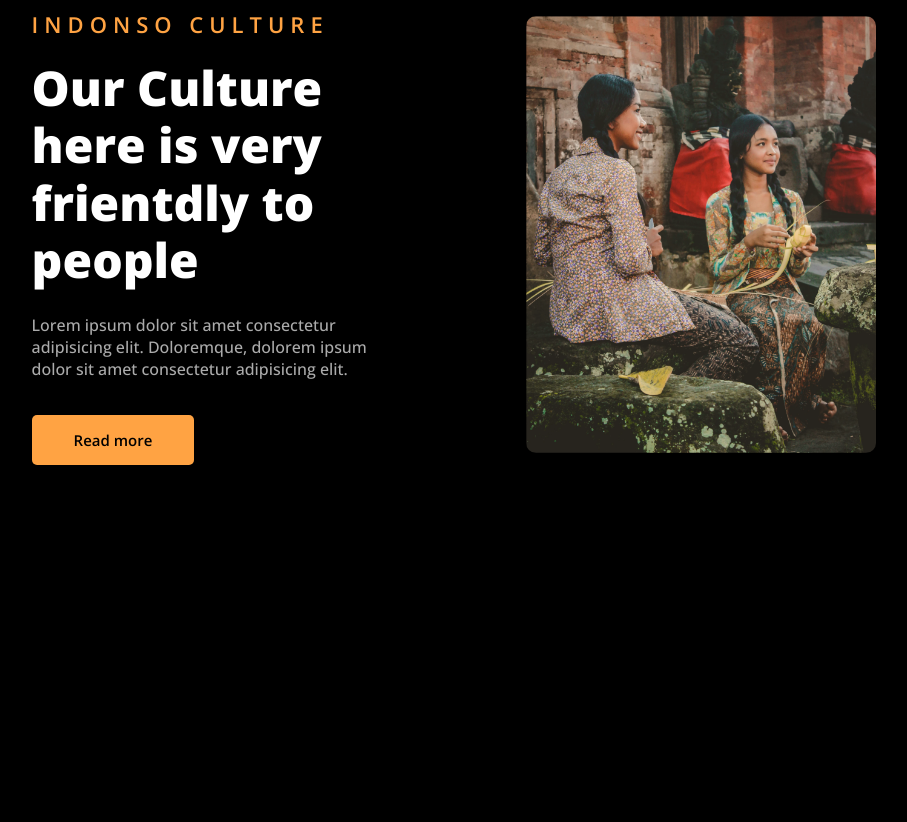
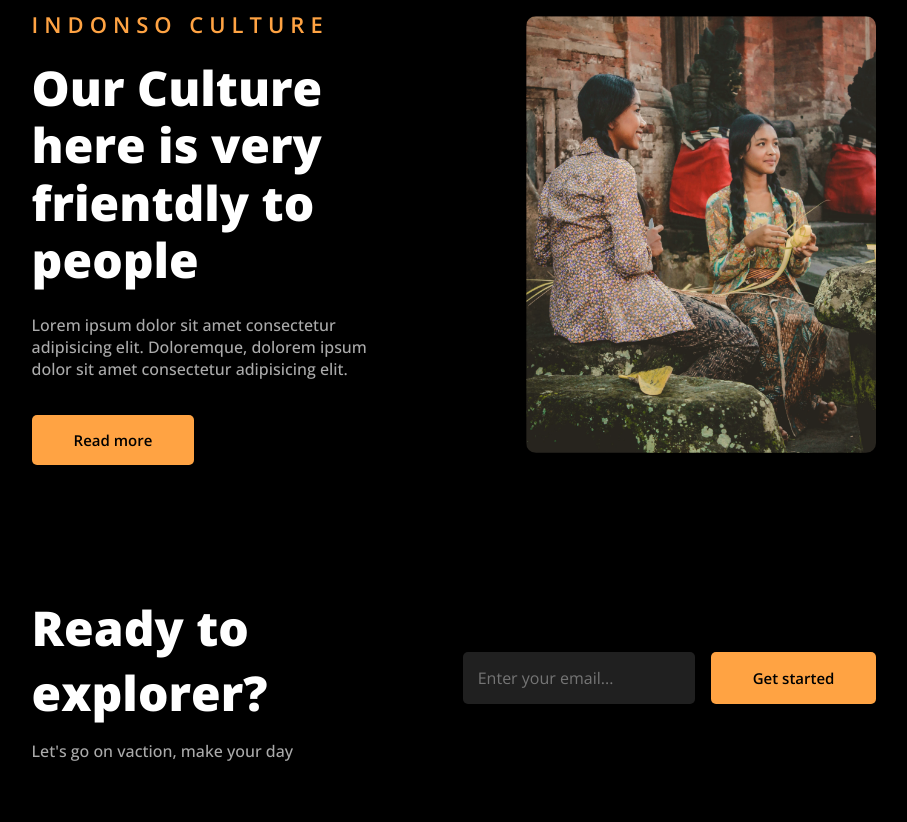
Before and after one commit to aaronlinv/TravelWebsite, a plain HTML site: page index.html in a window 1280 px wide. Shown: the part 3300-4122 px from the top of the page, without its empty margins (186-1093 px from the left). Before the commit the page ends 3825 px from the top, so only its background shows below. Drawn offline with nearby package versions, Linux system fonts and the light colour scheme.

Commit message:
newsletter finish

```diff
--- a/css/style.css
+++ b/css/style.css
@@ -338,3 +338,39 @@ header.sticky {
     color: #ffffffab;
     margin-bottom: 35px;
 }
+
+.newsletter-content {
+    display: grid;
+    grid-template-columns: repeat(2, 1fr);
+    align-items: center;
+    gap: 2rem;
+}
+
+.newsletter-text h2 {
+    font-size: var(--h2-font);
+    font-weight: 800;
+    margin-bottom: 15px;
+}
+
+
+.newsletter-text p {
+    font-size: var(--p-font);
+    font-weight: 500;
+    color: #ffffffab;
+}
+
+.newsletter-content form {
+    display: grid;
+    grid-template-columns: 1fr 0.4fr;
+    gap: 1rem;
+}
+
+.newsletter-content form input:first-child {
+    padding: 15px;
+    background: #202020;
+    font-size: var(--p-font);
+    color: var(--text-color);
+    border-radius: 5px;
+
+
+}
--- a/index.html
+++ b/index.html
@@ -156,6 +156,23 @@
         </div>
     </section>
 
+    <!-- newsletter section -->
+    <section class="newsletter">
+        <div class="newsletter-content">
+            <div class="newsletter-text">
+                <h2>Ready to explorer?</h2>
+                <p>Let's go on vaction, make your day</p>
+            </div>
+
+            <form action="">
+                <input type="email" placeholder="Enter your email..." required>
+                <input type="submit" value="Get started" class="btn">
+            </form>
+        </div>
+
+
+    </section>
+
     <script src="js/script.js"></script>
 
 
```
